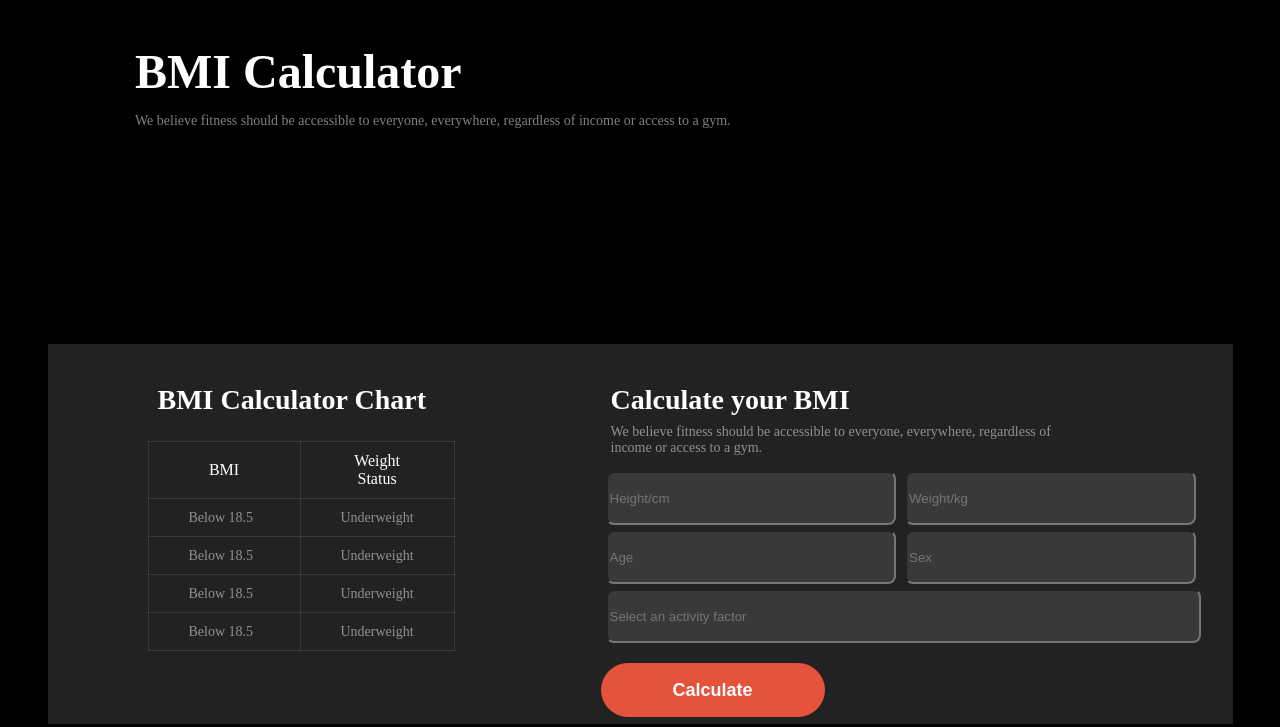
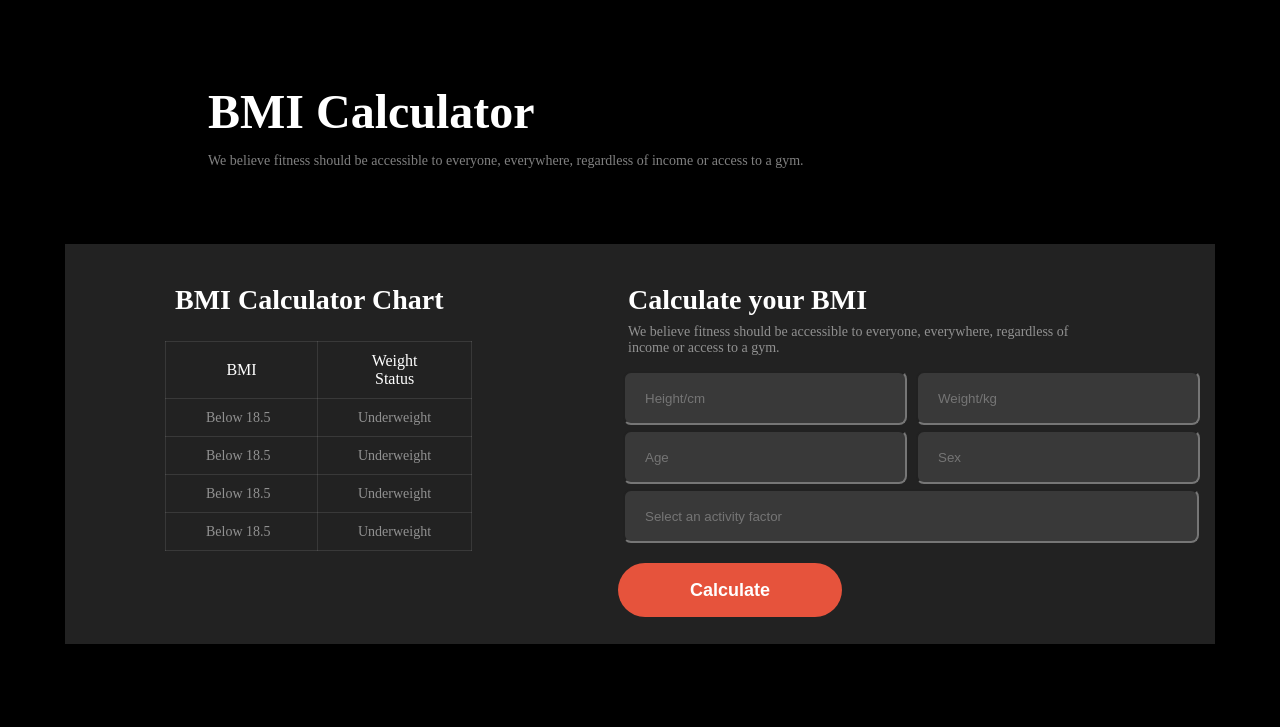
Before and after one commit to Tamanna4D/B10A2-versatile-ui, a plain HTML site: page index.html in a window 1280 px wide. Shown: the part 2540-3267 px from the top of the page. Drawn offline with Linux system fonts and the light colour scheme.

Commit message:
added new changes

```diff
--- a/styles/style.css
+++ b/styles/style.css
@@ -322,9 +322,10 @@ max-width: 1440px;
 
 }
 .third-section-heading-title{
-    width: 1010px;
+    width: 1000px;
     height: 200px;
-    margin: 50px auto;
+    margin-top: 80px;
+    margin-left: 200px;
 }
 .third-heading{
     color: rgb(255, 255, 255);
@@ -415,10 +416,11 @@ position: absolute;
 
 .BMI-section-flex{
     display: flex;
-width: 1185px;
-height: 380px;
+width: 1150px;
+height: 400px;
 background: rgb(34, 34, 34);
 margin: 100px auto;
+margin-top: -40px;
 }
 .BMI-heading{
     color: rgb(255, 255, 255);
@@ -472,22 +474,24 @@ height: 17px;
     margin-left: 100px;
 }
 .input{
-width: 282.5px;
+width: 258px;
 height: 48px;
 border-radius: 8px;
 background: rgba(255, 255, 255, 0.1);
 margin-top: -15px;
 margin-bottom: 20px;
 margin-left: 5px;
+padding-left: 20px;
 }
 .input2{
-    width: 587px;
+    width: 550px;
     height: 48px;
     border-radius: 8px;
 background: rgba(255, 255, 255, 0.1);
 margin-top: -15px;
 margin-left: 5px;
 margin-bottom: 20px;
+padding-left: 20px;
 }
 .Calculate-now{
     width: 224px;
```
